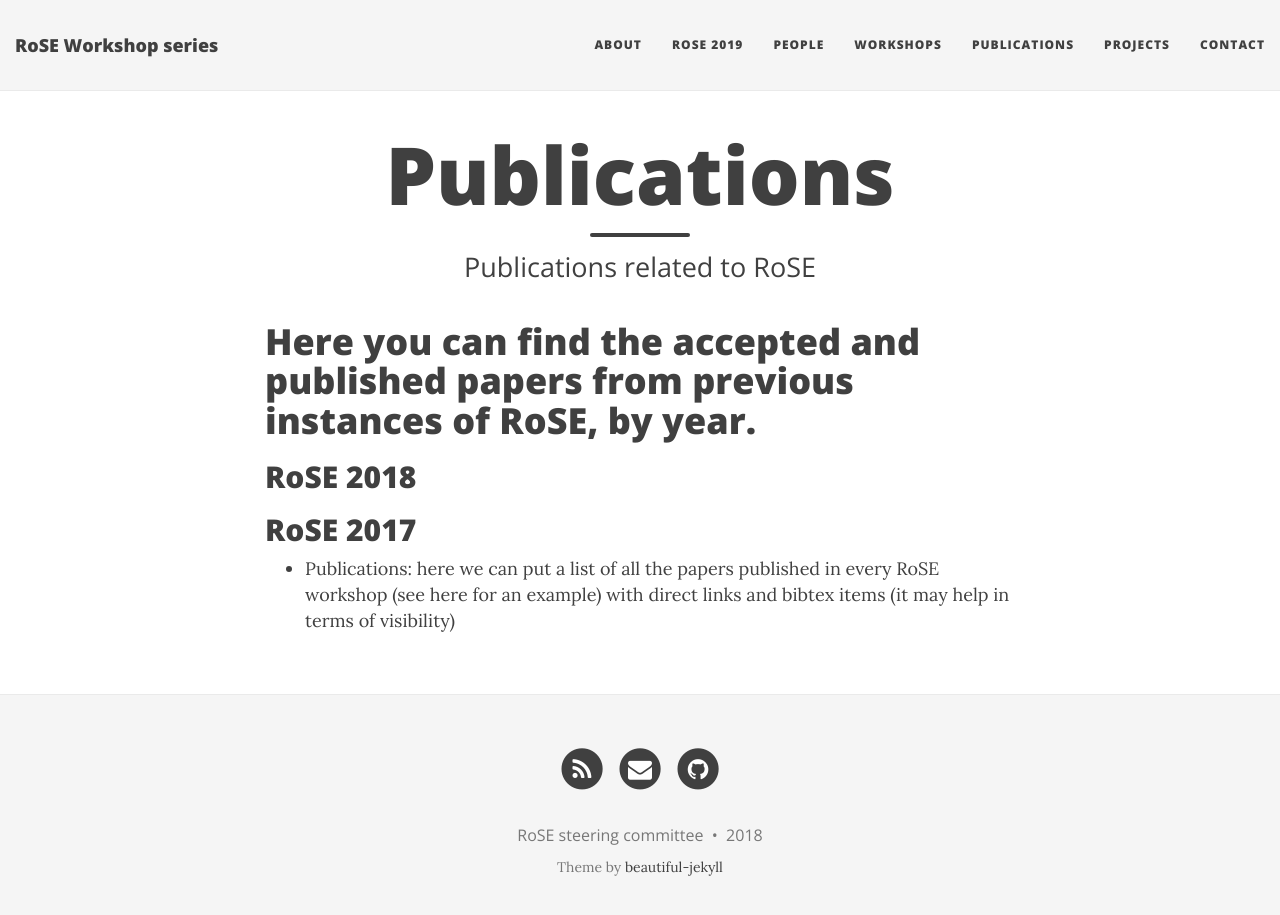
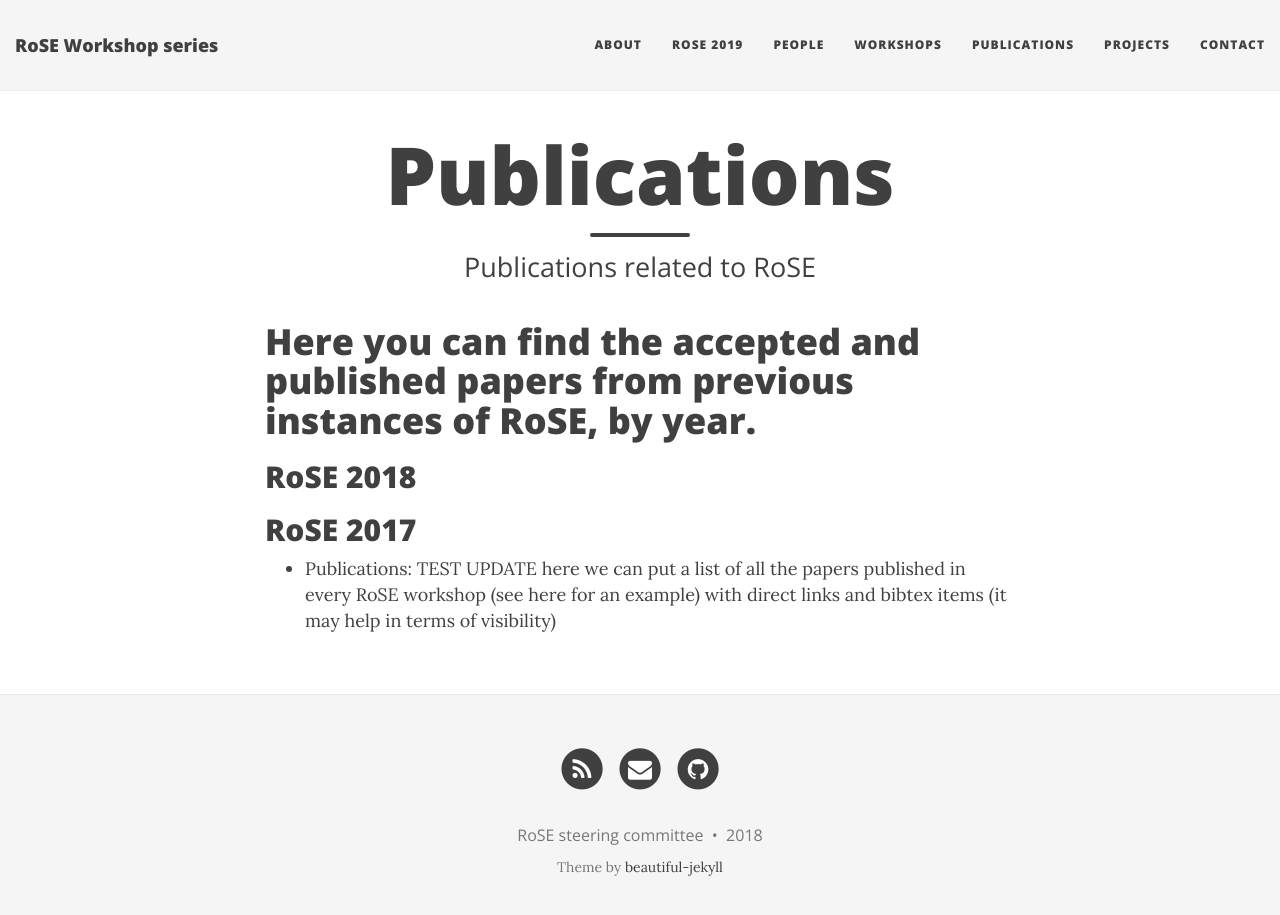
Before and after one commit to rose-workshops/rose-workshops.github.io, a Jekyll site: the page built from publications.md, in a window 1280 px wide and 928 px high. Shown: the top 915 px of the window. Built offline with Jekyll 4.4.1, drawn with Linux system fonts in a browser that asks for light colours; nearby versions of some CDN libraries.

Commit message:
Update publications.md

```diff
--- a/publications.md
+++ b/publications.md
@@ -11,4 +11,4 @@
 ## RoSE 2017
 
 
-- Publications: here we can put a list of all the papers published in every RoSE workshop (see here for an example) with direct links and bibtex items (it may help in terms of visibility)
+- Publications: TEST UPDATE here we can put a list of all the papers published in every RoSE workshop (see here for an example) with direct links and bibtex items (it may help in terms of visibility)
```
